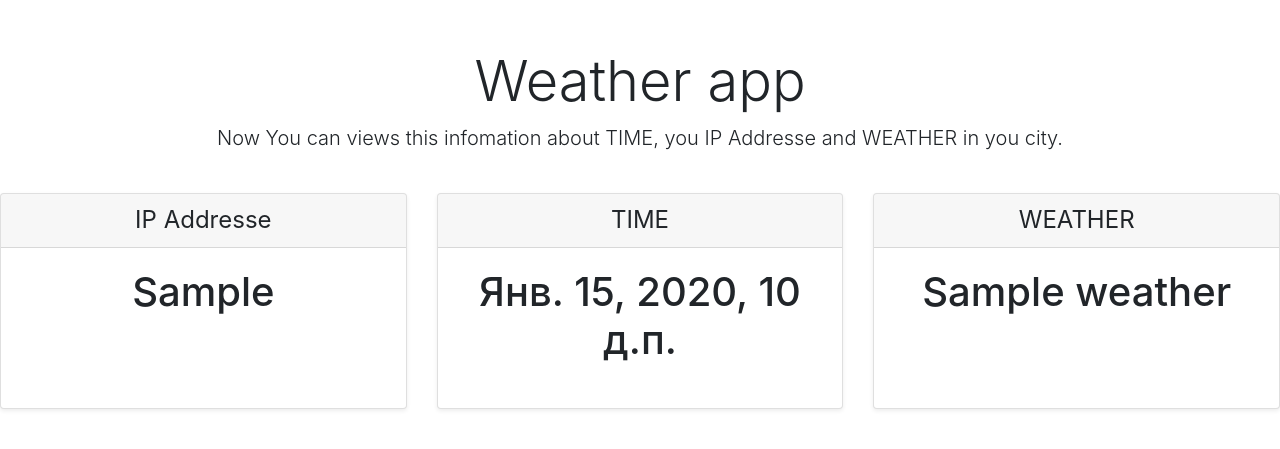
After one commit to arazkov/Django_project, a Django app: template weather/templates/weather/weather.html in a window 1280 px wide. The commit adds this page. Shown: the top 449 px of the page. Run offline with Django 3.2, Linux system fonts and the light colour scheme; the template is opened without the code that fills it: most values are stand-ins (such as "Sample title", 1, 10 or a date in 2020); some libraries are stand-ins or nearby versions.

Commit message:
edit templates on all apps V0.2.5

```diff
--- a/mysite/settings.py
+++ b/mysite/settings.py
@@ -20,7 +20,7 @@ BASE_DIR = Path(__file__).resolve().parent.parent
 # See https://docs.djangoproject.com/en/3.1/howto/deployment/checklist/
 
 # SECURITY WARNING: keep the secret key used in production secret!
-SECRET_KEY = ''
+SECRET_KEY = 'qq'
 
 # SECURITY WARNING: don't run with debug turned on in production!
 DEBUG = True
@@ -39,6 +39,7 @@ INSTALLED_APPS = [
     'django.contrib.staticfiles',
     'articles.apps.ArticlesConfig',
     'polls.apps.PollsConfig',
+    'weather.apps.WeatherConfig',
 ]
 
 MIDDLEWARE = [
--- /dev/null
+++ b/weather/templates/weather/weather.html
@@ -0,0 +1,49 @@
+<!DOCTYPE html>
+<html lang="">
+  <head>
+    <meta charset="utf-8">
+    <title>Weather</title>
+    <link rel="stylesheet" href="https://stackpath.bootstrapcdn.com/bootstrap/4.5.2/css/bootstrap.min.css">
+  </head>
+  <body>
+
+
+    <div class="pricing-header px-3 py-3 pt-md-5 pb-md-4 mx-auto text-center">
+  <h1 class="display-4">Weather app</h1>
+  <p class="lead">Now You can views this infomation about TIME, you IP Addresse and WEATHER in you city.</p>
+    </div>
+    <div class="card-deck mb-3 text-center">
+    <div class="card mb-4 shadow-sm">
+      <div class="card-header">
+        <h4 class="my-0 font-weight-normal">IP Addresse</h4>
+      </div>
+      <div class="card-body">
+        <h1 class="card-title pricing-card-title">{{ ip }}<small class="text-muted"></small></h1>
+        <ul class="list-unstyled mt-3 mb-4">
+        </ul>
+      </div>
+    </div>
+    <div class="card mb-4 shadow-sm">
+      <div class="card-header">
+        <h4 class="my-0 font-weight-normal">TIME</h4>
+      </div>
+      <div class="card-body">
+        <h1 class="card-title pricing-card-title">{{ time }}<small class="text-muted"></small></h1>
+        <ul class="list-unstyled mt-3 mb-4">
+        </ul>
+      </div>
+    </div>
+    <div class="card mb-4 shadow-sm">
+      <div class="card-header">
+        <h4 class="my-0 font-weight-normal">WEATHER</h4>
+      </div>
+      <div class="card-body">
+        <h1 class="card-title pricing-card-title">{{ weather }}<small class="text-muted"></small></h1>
+        <ul class="list-unstyled mt-3 mb-4">
+        </ul>
+      </div>
+    </div>
+  </div>
+
+  </body>
+</html>
```
Also changed, not shown: articles/templates/articles/detail.html (+13 -2 lines), weather/views.py (+5 -3 lines), articles/templates/articles/list.html (line endings or trailing spaces), db.sqlite3, 1 other file.
